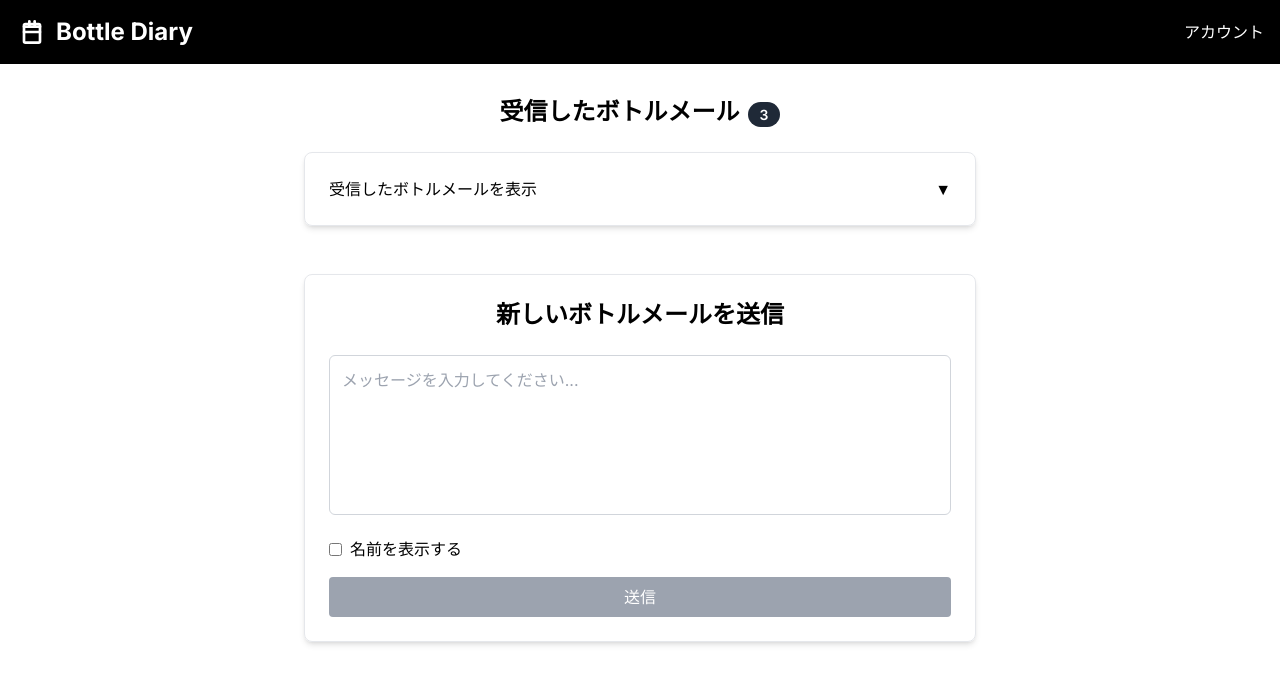
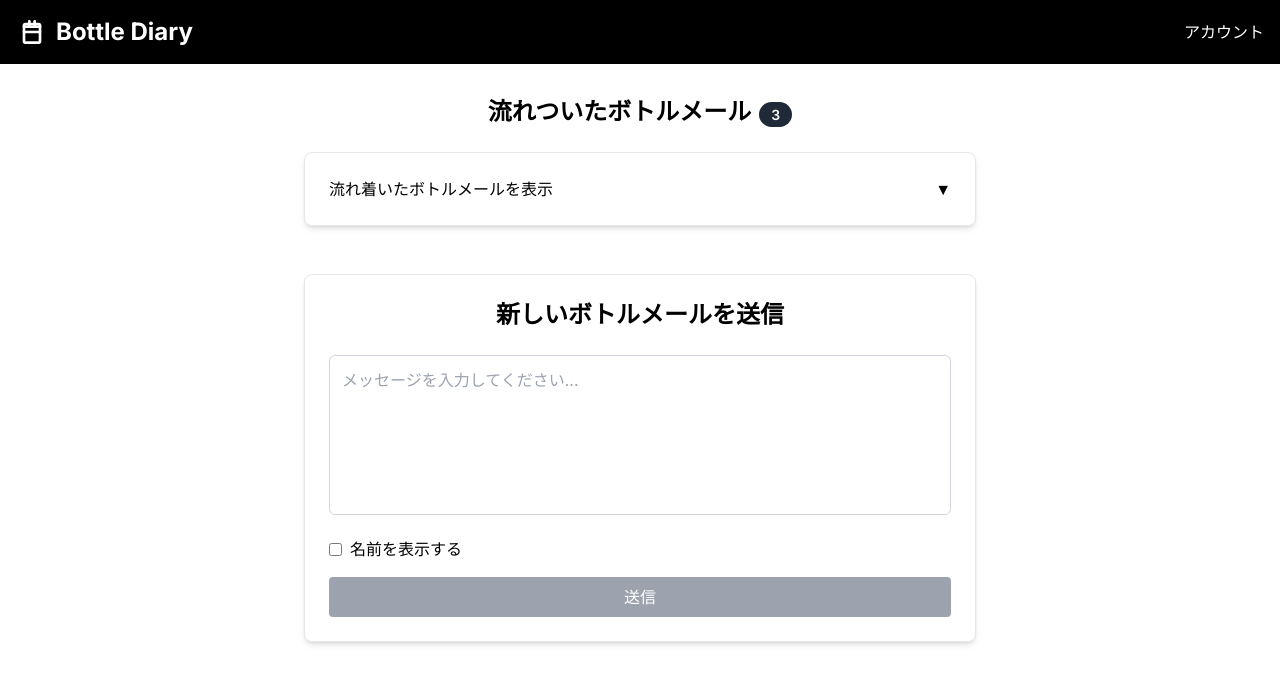
Before and after one commit to iroha999/bottlediary-mockup, a Next.js app: page /dashboard in a window 1280 px wide. Shown: the top 684 px of the page. Built offline with nearby package versions, Linux system fonts and the light colour scheme.

Commit message:
メッセージリストのタイトルとボタンテキストを「受信したボトルメール」から「流れついたボトルメール」に変更

```diff
--- a/app/components/MessageList.tsx
+++ b/app/components/MessageList.tsx
@@ -26,7 +26,7 @@ export function MessageList() {
     return (
         <div className="mb-12">
             <h2 className="text-2xl font-semibold mb-6 text-center">
-                受信したボトルメール
+                流れついたボトルメール
                 <span className="ml-2 bg-gray-800 text-white rounded-full px-3 py-1 text-sm">
                     {closedMessages.length}
                 </span>
@@ -36,7 +36,7 @@ export function MessageList() {
                     onClick={toggleAccordion}
                     className="w-full text-left flex items-center justify-between"
                 >
-                    <span>受信したボトルメールを表示</span>
+                    <span>流れ着いたボトルメールを表示</span>
                     <span>{isAccordionOpen ? '▲' : '▼'}</span>
                 </button>
                 {isAccordionOpen && (
```
